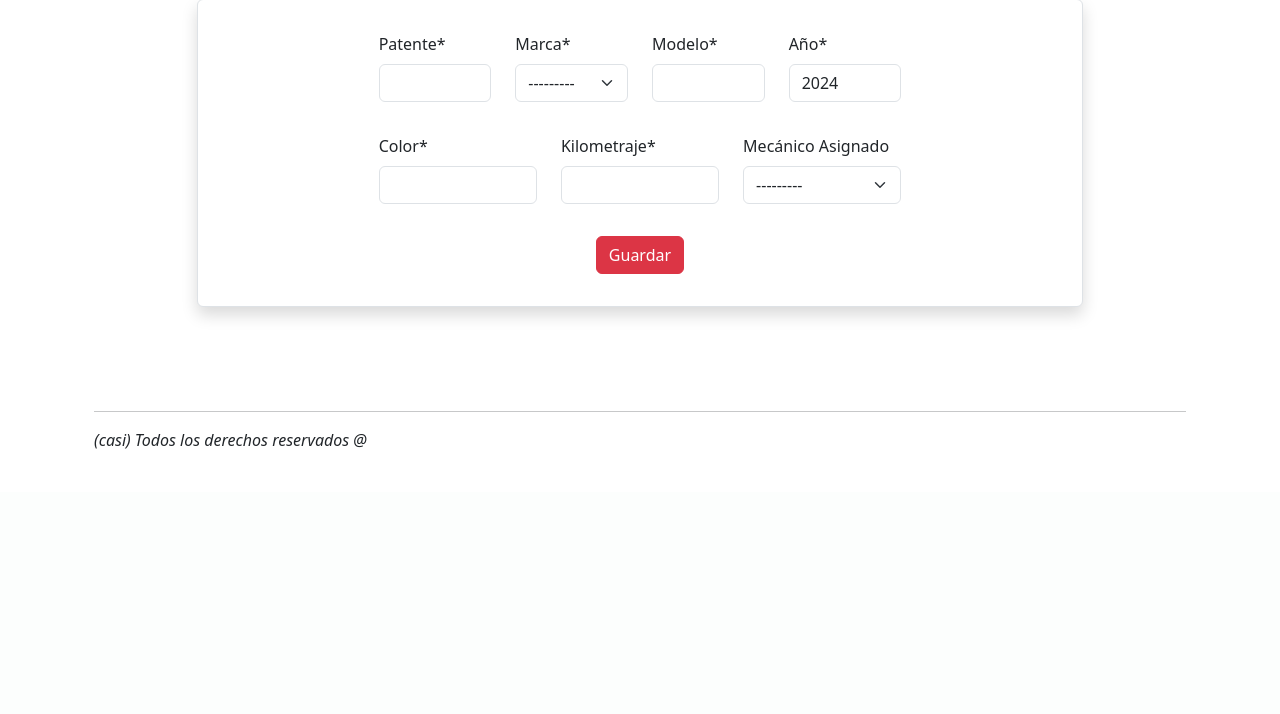
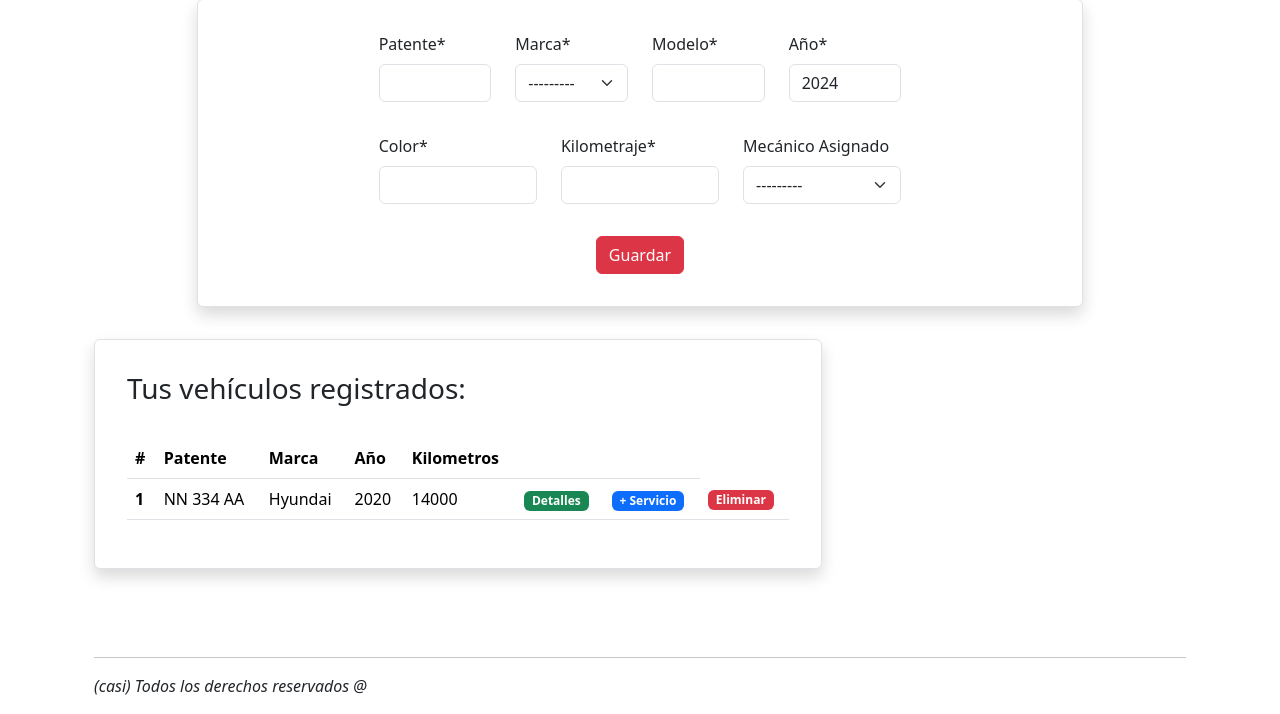
Before and after one commit to d75324/autocare2, a Django app: page /vehicles/ in a window 1280 px wide. Shown: the part 308-1022 px from the top of the page. Before the commit the page ends 757 px from the top, so only its background shows below. Run offline with Django 5.2, Linux system fonts and the light colour scheme; a user stored in the database is signed in; data comes from the database, SQL or seed files in the repository; some libraries are stand-ins or nearby versions.

Commit message:
fix templates errors, add vehicles table to vehicles list view

```diff
--- a/mysite_box/autocare/urls.py
+++ b/mysite_box/autocare/urls.py
@@ -1,11 +1,10 @@
 from django.urls import path
-from .views import HomeView, PricingView, CarsListView, RegisterView, VersionesView, CeroView, ProfileView, VehicleListView, AddServiceView, ServicesView, VehicleServiceListView, VehicleDetailView, VehicleDeleteView
+from .views import HomeView, PricingView, RegisterView, VersionesView, CeroView, ProfileView, VehicleListView, AddServiceView, ServicesView, VehicleServiceListView, VehicleDetailView, VehicleDeleteView
 #, profile_view
 
 urlpatterns = [
     path('', HomeView.as_view(), name='home'),
     path('pricing/', PricingView.as_view(), name='pricing'),
-    path('cars/', VehicleListView.as_view(), name='cars'),
     path('vehicles/', VehicleListView.as_view(), name='vehicle_list'),
     path('vehicles/<int:pk>/', VehicleDetailView.as_view(), name='vehicle_detail'),
     path('vehicles/<int:pk>/crear-servicio', AddServiceView.as_view(), name='add_service'),
--- a/mysite_box/autocare/views.py
+++ b/mysite_box/autocare/views.py
@@ -26,20 +26,6 @@ class VersionesView(TemplateView):
 
 class PricingView(TemplateView):
     template_name = 'pricing.html'
-
-
-class CarsListView(ListView):
-    model = Vehicle
-    template_name = 'cars.html'
-
-    def get_queryset(self):
-        queryset = super().get_queryset()
-        # if self.request.user.groups.filter(name='Mecanicos').exists():
-        if self.request.user.is_anonymous:
-            return queryset.none()
-        else:
-            queryset = queryset.filter(owner=self.request.user)
-        return queryset
 
 
 # registro de usuarios
@@ -108,7 +94,7 @@ class ProfileView(TemplateView):
 # vista para agregar vehiculos :: vista basada en clases
 
 #class VehicleListView(ListView):
-class VehicleListView(TemplateView):
+class VehicleListView(ListView):
     model = Vehicle
     template_name = 'cars.html'
 
@@ -117,10 +103,13 @@ class VehicleListView(TemplateView):
         context['form'] = VehicleForm()
         return context
 
-    def get(self, request, *args, **kwargs):
-        context = self.get_context_data()
-        context['form'] = VehicleForm()
-        return self.render_to_response(context)
+    def get_queryset(self):
+        queryset = super().get_queryset()
+        # if self.request.user.groups.filter(name='Mecanicos').exists():
+        if self.request.user.is_anonymous:
+            return queryset.none()
+        else:
+            return queryset.filter(owner=self.request.user)
 
     def post(self, request, *args, **kwargs):
         form = VehicleForm(request.POST)
--- a/mysite_box/templates/cars.html
+++ b/mysite_box/templates/cars.html
@@ -60,4 +60,13 @@
                 </div>
             </div>
         </div>
+        <div class="col-md-8">
+             <div class="card border rounded-2 shadow p-3 mb-3">
+                <div class="card-body">
+                    <h3>Tus vehículos registrados:</h3>
+                    <br>
+                    {% include 'includes/_vehicles_table.html' %}
+                </div>
+             </div>
+        </div>
     {% endblock %}
--- /dev/null
+++ b/mysite_box/templates/includes/_vehicles_table.html
@@ -0,0 +1,45 @@
+<table class="table table-hover">
+    <thead>
+        <tr>
+        <th scope="col">#</th>
+        <th scope="col">Patente</th>
+        <th scope="col">Marca</th>
+        <th scope="col">Año</th>
+        <th scope="col">Kilometros</th>
+        <th scope="col"></th>
+        <th scope="col"></th>
+        </tr>
+    </thead>
+    <tbody>
+        {% for car in object_list.all %}
+            <tr>
+                <th scope="row"> {{ forloop.counter }} </th>
+                <td> {{ car.plate }} </td>
+                <td> {{ car.brand }} </td>
+                <td> {{ car.year }} </td>
+                <td> {{ car.mileage }} </td>
+                <td scope="col">
+                    <div class="col-xl-4 themed-grid-col">
+                        <a href="{% url 'vehicle_detail' car.id %}" class="badge text-bg-success text-decoration-none">
+                            Detalles
+                        </a>
+                    </div>
+                </td>
+                <td scope="col">
+                    <div class="col-xl-4 themed-grid-col">
+                        <a href="{% url 'add_service' car.id %}" class="badge text-bg-primary text-decoration-none">
+                            + Servicio
+                        </a>
+                    </div>
+                </td>
+                <td scope="col">
+                    <div class="col-xl-4 themed-grid-col">
+                        <a href="{% url 'vehicle_delete' car.id %}" class="badge text-bg-danger text-decoration-none">
+                            Eliminar
+                        </a>
+                    </div>
+                </td>
+            </tr>
+        {% endfor %}
+    </tbody>
+</table>
```
Also changed, not shown: mysite_box/templates/profile/profile.html (+2 -46 lines).
